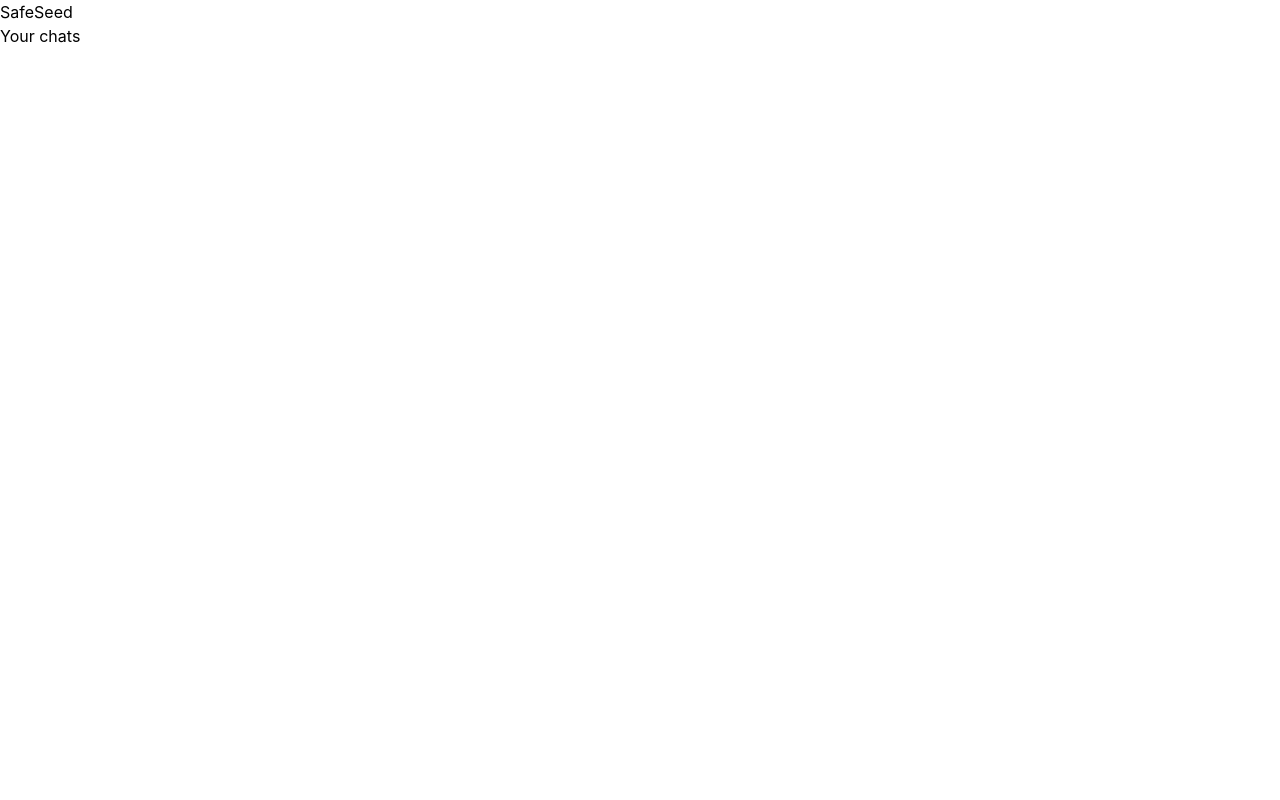
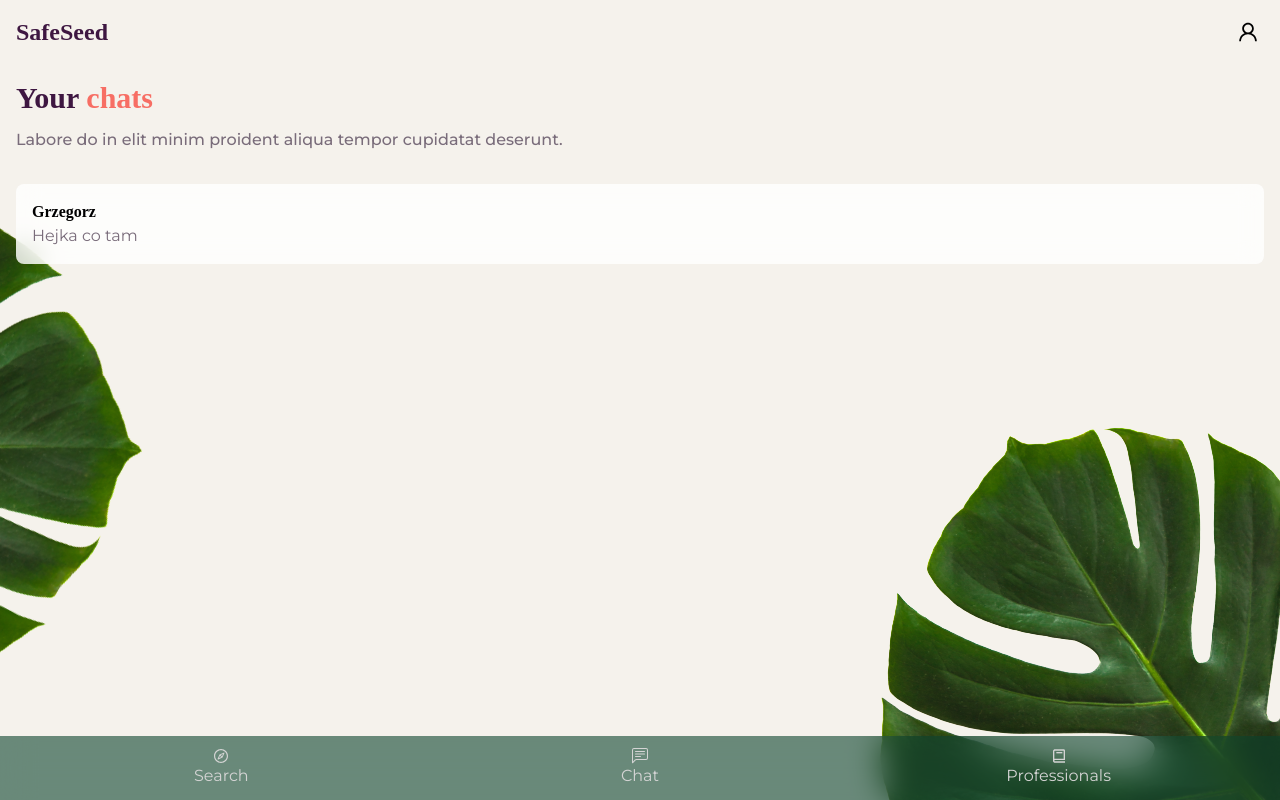
Before and after one commit to kacperszo/SafeSeed, a Next.js app: page /dash/chat in a window 1280 px wide. Built offline with nearby package versions, Linux system fonts and the light colour scheme; a web font is replaced by a local one.

Commit message:
Implement most of ChatListPage

```diff
--- /dev/null
+++ b/pages/dash/index.jsx
@@ -0,0 +1,3 @@
+import { SearchPage } from "../../src/features/Dashboard";
+
+export default SearchPage
--- a/src/features/Dashboard/components/Card.jsx
+++ b/src/features/Dashboard/components/Card.jsx
@@ -1,6 +1,6 @@
 export default function Card({children}) {
     return (
-      <div className="bg-white/80 backdrop-blur-md w-9/10 rounded-lg">
+      <div className="bg-white/80 backdrop-blur-md w-9/10 rounded-lg relative z-20">
           {children}
       </div>
     );
--- /dev/null
+++ b/src/features/Dashboard/components/ChatListCard.jsx
@@ -0,0 +1,14 @@
+import Card from './Card';
+
+const ChatListCard = ({username, latestMessage}) => {
+    return (
+        <Card>
+            <div className='p-4'>
+                <h2 className='font-quirky font-extrabold' >{username}</h2>
+                <p className="text-katowice" >{latestMessage}</p>
+            </div>
+        </Card>
+    )
+}
+
+export default ChatListCard
--- a/src/features/Dashboard/components/Navbar.jsx
+++ b/src/features/Dashboard/components/Navbar.jsx
@@ -10,7 +10,7 @@ export default function Navbar({page}) {
     colorChat = page === "chat" ? "text-white" : colorChat;
     colorProfessionals = page === "professionals" ? "text-white" : colorProfessionals;
     return (
-        <nav className="bg-relish/60 p-3 w-full flex align-center justify-evenly">
+        <nav className="bg-relish/60 p-3 w-full flex align-center justify-evenly relative z-30 backdrop-blur-lg ">
             <Link href="/dashboard/search" passHref>
                 <a className={ "flex flex-col items-center justify-center w-1/3 " + colorSearch}>
                     <AiOutlineCompass className="" />
--- /dev/null
+++ b/src/features/Dashboard/components/Topbar.jsx
@@ -0,0 +1,16 @@
+
+import Profile from './Profile';
+const Topbar = () => {
+    return (
+        <div className="flex justify-between p-4 relative z-30">
+                <h2 className="text-2xl text-deep-purple font-quirky font-black">
+                    SafeSeed
+                </h2>
+                <div className="w-8 text-2xl">
+                    <Profile />
+                </div>
+            </div>
+    )
+}
+
+export default Topbar
--- a/src/features/Dashboard/pages/ChatListPage.jsx
+++ b/src/features/Dashboard/pages/ChatListPage.jsx
@@ -1,11 +1,28 @@
+import Navbar from "../components/Navbar";
+import Topbar from "../components/Topbar";
+import LeafImg from "../../../assets/leaves.png";
+import Card from "../components/Card";
+import ChatListCard from './../components/ChatListCard';
+
 const ChatListPage = () => {
-    return <div>
-        <div>
-            <h2>SafeSeed</h2>
+    return <div className="flex flex-col h-screen h-max-screen bg-beige font-mont" >
+        <Topbar/>
+        <div className="p-4 text-deep-purple w-3/4">
+            <h1 className="text-3xl font-quirky font-black mb-3">Your <span className="text-haps" >chats</span></h1>
+            <p className="text-katowice font-medium">Labore do in elit minim proident aliqua tempor cupidatat deserunt.</p>
         </div>
-        <div>
-            <h1>Your <span>chats</span></h1>
+        <div className="flex flex-col flex-grow w-full p-4" >
+            <ChatListCard username={"Grzegorz"} latestMessage={"Hejka co tam"} />
         </div>
+        <Navbar/>
+        <img
+                className="fixed bottom-0 right-0 z-10"
+                src={LeafImg.src}
+                alt="leaf"/>
+            <img
+                className="fixed bottom-10 -left-40 rotate-[120deg]"
+                src={LeafImg.src}
+                alt="another leaf"/>
     </div>;
 };
 
--- a/src/features/Dashboard/pages/ChatPage.jsx
+++ b/src/features/Dashboard/pages/ChatPage.jsx
@@ -30,7 +30,7 @@ const ChatPage = () => {
     ];
 
     return (
-        <div className="h-screen max-h-screen w-full bg-beige flex flex-col">
+        <div className="h-screen max-h-screen w-full bg-beige flex flex-col font-mont">
             <nav className="p-4 flex justify-between text-deep-purple">
                 <div className="flex items-center space-x-2 ">
                     <span className="text-xl">
--- a/src/features/Dashboard/pages/SearchPage.jsx
+++ b/src/features/Dashboard/pages/SearchPage.jsx
@@ -1,19 +1,11 @@
 import Navbar from "../components/Navbar";
-import Profile from "../components/Profile";
 import LeafImg from "../../../assets/leaves.png";
-import Card from "../components/Card"
+import Topbar from "../components/Topbar";
 
 export default function SearchPage() {
     return (
         <div className="bg-beige h-screen w-full font-mont">
-            <div className="flex justify-between p-4">
-                <h2 className="text-2xl text-deep-purple font-quirky font-black">
-                    SafeSeed
-                </h2>
-                <div className="w-8">
-                    <Profile />
-                </div>
-            </div>
+            <Topbar/>
             <div className="w-4/5 p-3">
                 <div>
                     <h1 className="text-3xl font-quirky font-black text-deep-purple mb-3">Discover some new <span className="text-haps">friends</span></h1>
```
